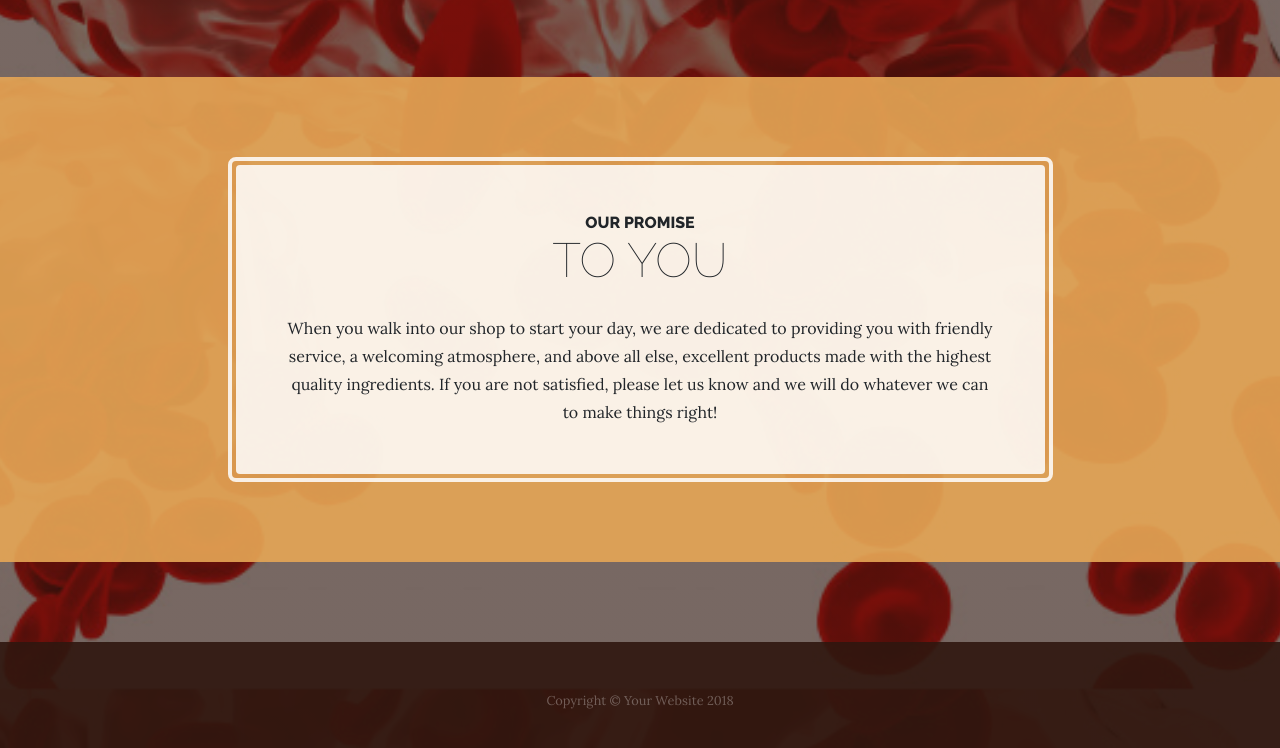
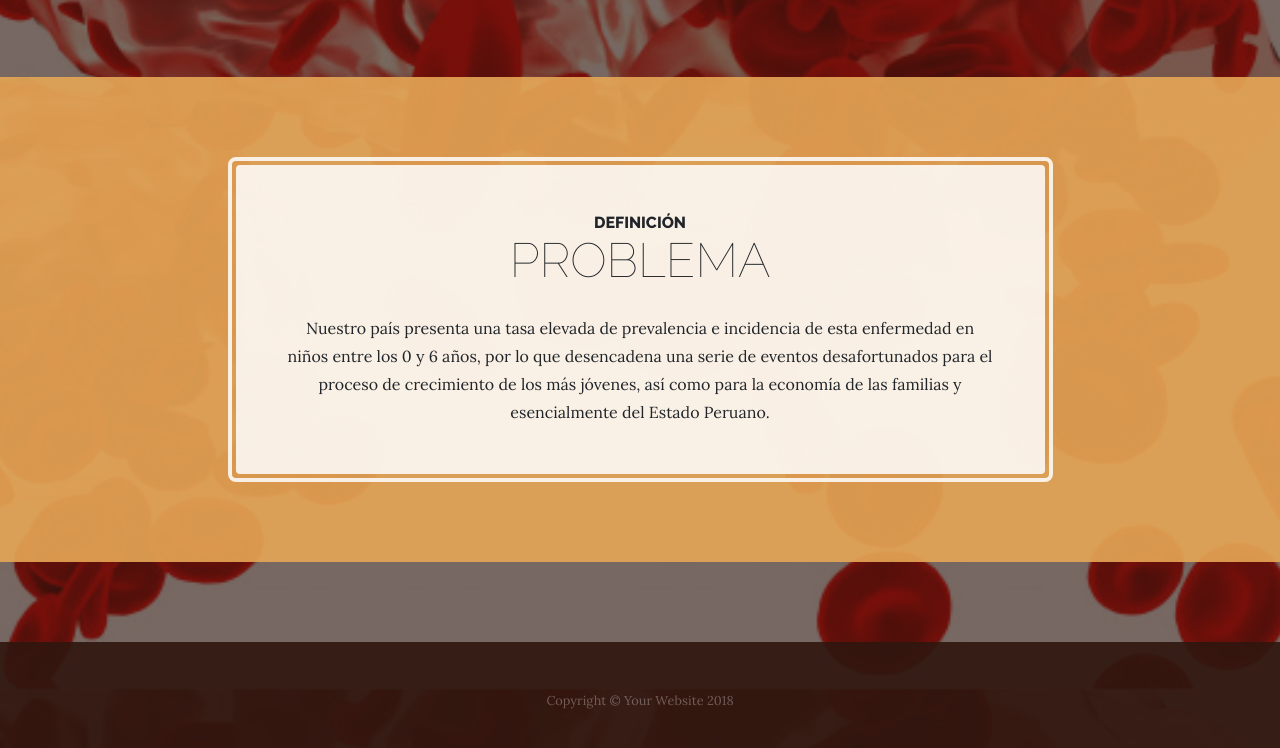
Before and after one commit to JoseCebrian12/GPI2911, a website: page index.html in a window 1280 px wide. Shown: the part 911-1659 px from the top of the page. Drawn offline with Linux system fonts and the light colour scheme.

Commit message:
Update index.html

```diff
--- a/index.html
+++ b/index.html
@@ -82,10 +82,10 @@
           <div class="col-xl-9 mx-auto">
             <div class="cta-inner text-center rounded">
               <h2 class="section-heading mb-4">
-                <span class="section-heading-upper">Our Promise</span>
-                <span class="section-heading-lower">To You</span>
+                <span class="section-heading-upper">Definición</span>
+                <span class="section-heading-lower">Problema</span>
               </h2>
-              <p class="mb-0">When you walk into our shop to start your day, we are dedicated to providing you with friendly service, a welcoming atmosphere, and above all else, excellent products made with the highest quality ingredients. If you are not satisfied, please let us know and we will do whatever we can to make things right!</p>
+              <p class="mb-0">Nuestro país presenta una tasa elevada de prevalencia e incidencia de esta enfermedad en niños entre los 0 y 6 años, por lo que desencadena una serie de eventos desafortunados para el proceso de crecimiento de los más jóvenes, así como para la economía de las familias y esencialmente del Estado Peruano. </p>
             </div>
           </div>
         </div>
```
